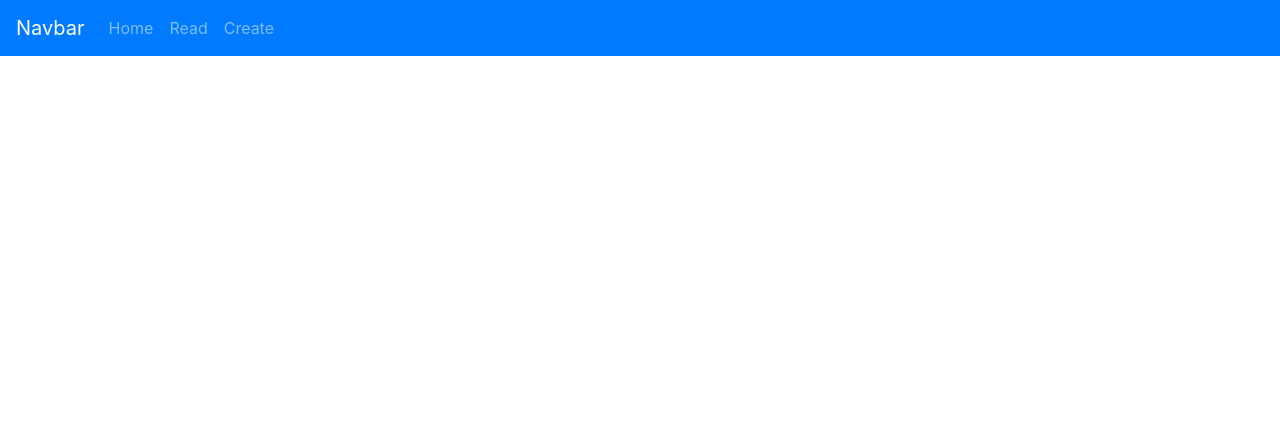
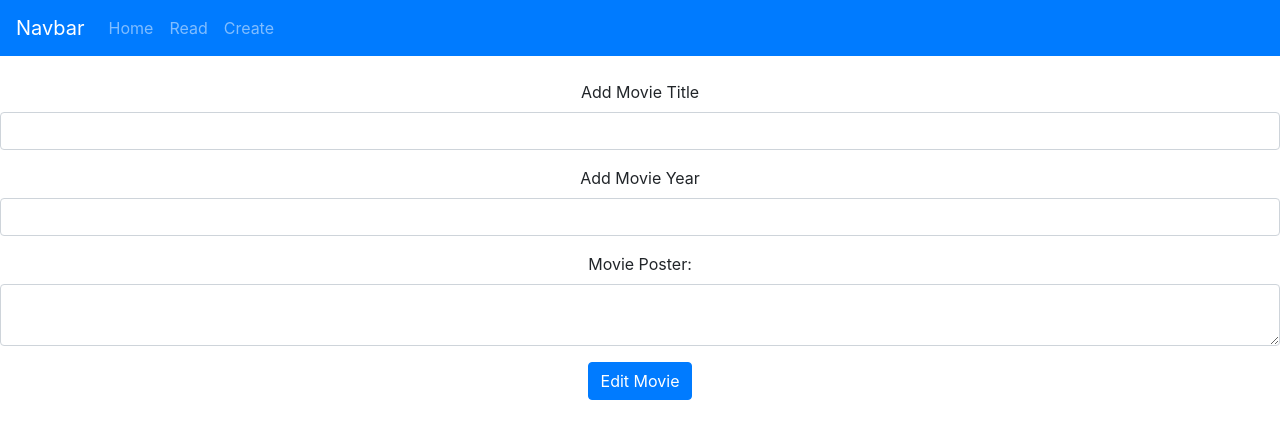
Before and after one commit to EndaGoggin/data_rep_lab10, a React (Create React App) app: page /edit/1 in a window 1280 px wide. Shown: the top 438 px of the page. Built offline with nearby package versions, Linux system fonts and the light colour scheme; no server answers.

Commit message:
Lab Complete

```diff
--- a/src/App.js
+++ b/src/App.js
@@ -10,6 +10,7 @@
 import {BrowserRouter as Router, Switch, Route} from 'react-router-dom';
 import { Create } from './components/create';
 import { Read } from './components/read';
+import { Edit } from './components/edit';
 
 class App extends Component {
   render() {
@@ -30,6 +31,7 @@
           <Route path='/' component={Content} exact/>
           <Route path='/create' component={Create} exact/>
           <Route path='/read' component={Read} exact/>
+          <Route path='/edit/:id' component={Edit} exact/>
         </Switch>
 
       </div>
--- /dev/null
+++ b/src/components/edit.js
@@ -0,0 +1,125 @@
+import { render } from '@testing-library/react';
+import React from 'react';
+import axios from 'axios';
+export class Edit extends React.Component {
+
+    constructor() {
+        super();
+        this.onSubmit = this.onSubmit.bind(this);
+        this.onChangeTitle = this.onChangeTitle.bind(this);
+        this.onChangeYear = this.onChangeYear.bind(this);
+        this.onChangePoster = this.onChangePoster.bind(this);
+        this.state = {
+            Title: '',
+            Year: '',
+            Poster: ''
+        }
+    }
+
+    // Runs when page opens and fills in data
+    componentDidMount(){
+        console.log(this.props.match.params.id);
+
+        axios.get('http://localhost:4000/api/movies/' + this.props.match.params.id)
+        .then(response =>{
+            this.setState({
+                _id:response.data._id,
+                Title:response.data.Title,
+                Year:response.data.Year,
+                Poster:response.data.Poster
+            })
+        })
+        .catch((error)=>{
+            console.log(error)
+        });
+    }
+
+    // Update state when value changes for Title
+    onChangeTitle(e) {
+        this.setState({
+            Title: e.target.value
+        });
+    }
+
+    // Update state when value changes for Year
+    onChangeYear(e) {
+        this.setState({
+            Year: e.target.value
+        });
+    }
+
+    // Update state when value changes for Poster
+    onChangePoster(e) {
+        this.setState({
+            Poster: e.target.value
+        });
+    }
+
+    // Stops button calling multiple times
+    onSubmit(e) {
+        e.preventDefault();
+        alert("Movie: " + this.state.Title + " " + this.state.Year + " " + this.state.Poster)
+
+        // Passing to server
+        const newMovie = {
+            Title: this.state.Title,
+            Year: this.state.Year,
+            Poster: this.state.Poster,
+            _id: this.state_id
+        }
+        console.log(this.state._id)
+        // Pass up edited movie
+        axios.put('http://localhost:4000/api/movies/' + this.state._id, newMovie)
+        .then(res =>{
+            console.log(res.data)
+        })
+        .catch((error)=>{
+        console.log(error)
+        });
+        // axios.post('http://localhost:4000/api/movies', newMovie)
+        //     .then((res) => {
+        //         console.log(res);
+        //     })
+        //     .catch((err) => {
+        //         console.log(err);
+        //     });
+    }
+
+    // Output with styling for user
+    render() {
+        return (
+            <div className='App'>
+                <form onSubmit={this.onSubmit}>
+                    <div className="form-group">
+                        <label>Add Movie Title</label>
+                        <input type='text'
+                            className='form-control'
+                            value={this.state.Title}
+                            onChange={this.onChangeTitle}></input>
+                    </div>
+                    <div className="form-group">
+                        <label>Add Movie Year</label>
+                        <input type='text'
+                            className='form-control'
+                            value={this.state.Year}
+                            onChange={this.onChangeYear}></input>
+                    </div>
+                    <div className='form-group'>
+                        <label>Movie Poster: </label>
+                        <textarea type='text'
+                            className='form-control'
+                            value={this.state.Poster}
+                            onChange={this.onChangePoster}>
+                        </textarea>
+                    </div>
+                    <div className='form-group'>
+                        <input type='submit'
+                            value='Edit Movie'
+                            className="btn btn-primary">
+                        </input>
+                    </div>
+                </form>
+            </div>
+        );
+    }
+}
--- a/src/components/movieItem.js
+++ b/src/components/movieItem.js
@@ -31,16 +31,16 @@
         return (
             <div>
                 <Card>
-                    <Card.Header>{this.props.movie.title}</Card.Header>
+                    <Card.Header>{this.props.movie.Title}</Card.Header>
                     <Card.Body>
                         <blockquote className="blockquote mb-0">
-                            <img src={this.props.movie.poster} width="200" height="200"></img>
+                            <img src={this.props.movie.Poster} width="200" height="200"></img>
                             <footer className="blockquote-footer">
-                                {this.props.movie.year}
+                                {this.props.movie.Year}
                             </footer>
                         </blockquote>
                     </Card.Body>
-                    <Link to={"/edit/" + this.props.movie._id} className="btn btn-primary"></Link>
+                    <Link to={"/edit/" + this.props.movie._id} className="btn btn-primary">Edit</Link>
                     <Button variant = "danger" onClick={this.DeleteMovie}>Delete</Button>
                 </Card>
             </div>
```
Also changed, not shown: 1 other file (tests, documents, lock files or other folders).
